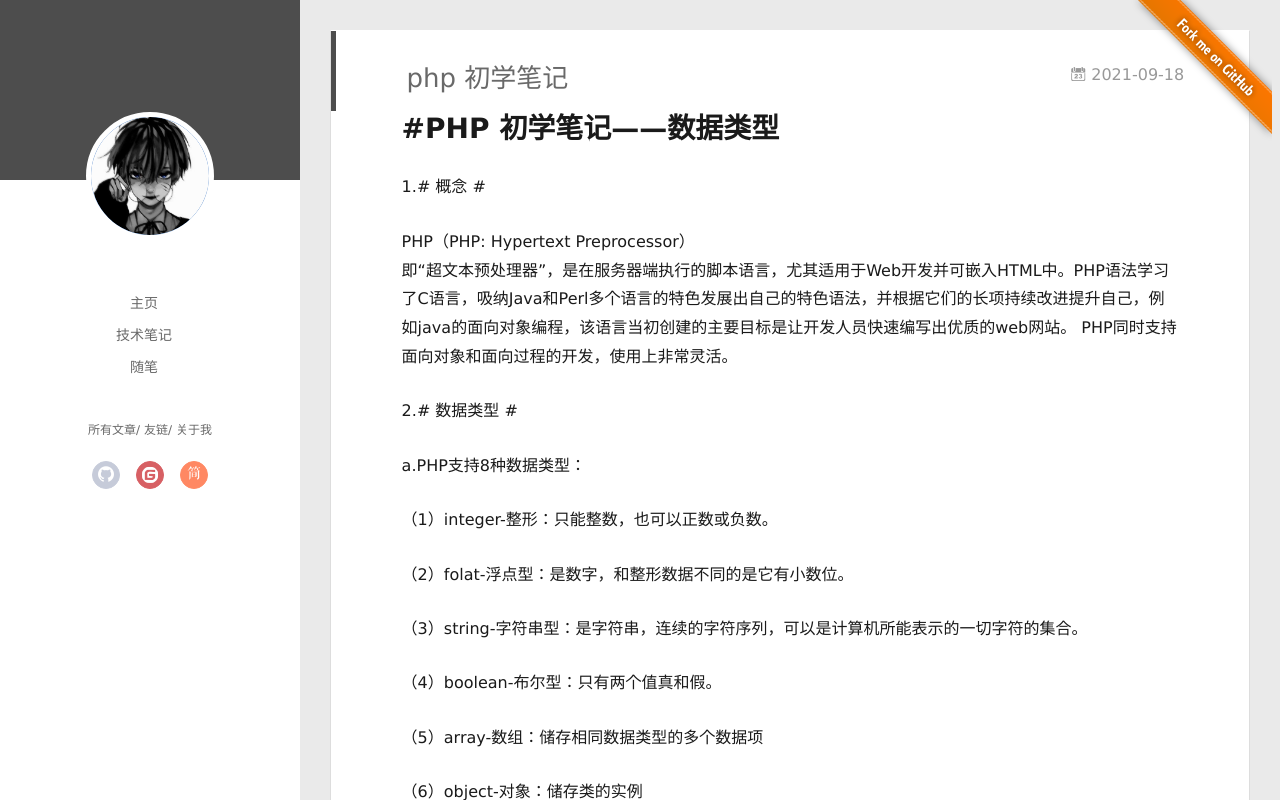
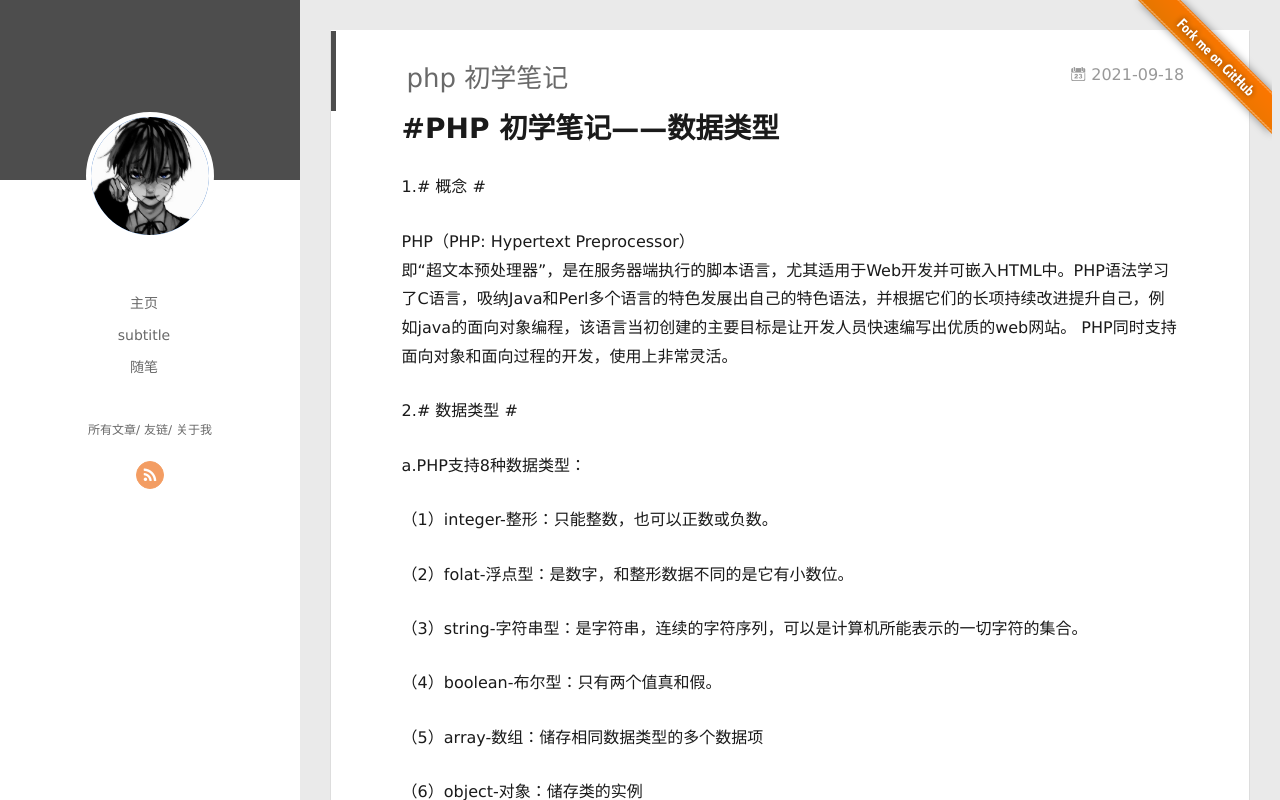
Before and after one commit to 00hello00/00hello00.github.io, a plain HTML site: page 2021/09/18/php初学笔记/index.html in a window 1280 px wide. Drawn offline with Linux system fonts and the light colour scheme; some packages are replaced by stand-ins of ours; a script that the page names is missing.

Commit message:
Site updated: 2021-09-25 22:19:09

```diff
--- a/2021/09/18/php初学笔记/index.html
+++ b/2021/09/18/php初学笔记/index.html
@@ -78,7 +78,7 @@
 
 				<li><a href="/" target="_blank">主页</a></li>
 
-				<li><a href="https://zhousiwei.gitee.io/ibooks/" target="_blank">技术笔记</a></li>
+				<li><a href="/%E6%97%A2%E7%84%B6%E9%80%89%E6%8B%A9%E4%BA%86%E8%BF%9C%E6%96%B9%EF%BC%8C%E4%BE%BF%E5%8F%AA%E9%A1%BE%E9%A3%8E%E9%9B%A8%E5%85%BC%E7%A8%8B" target="_blank">subtitle</a></li>
 
 				<li><a href="/tags/%E9%9A%8F%E7%AC%94/" target="_blank">随笔</a></li>
 
@@ -102,11 +102,7 @@
 		<nav class="header-nav">
 			<div class="social">
 
-					<a class="github" href="#" title="GitHub" target="_blank"><i class="icon-github"></i></a>
-
-					<a class="gitee" href="#" title="码云" target="_blank"><i class="icon-gitee"></i></a>
-
-					<a class="jianshu" href="#" title="简书" target="_blank"><i class="icon-jianshu"></i></a>
+					<a class="rss" href="#" title="RSS订阅" target="_blank"><i class="icon-rss"></i></a>
 
 			</div>
 
@@ -152,11 +148,7 @@
 			<nav class="header-nav">
 				<div class="social">
 
-						<a class="github" target="_blank" href="#" title="GitHub"><i class="icon-github"></i></a>
-
-						<a class="gitee" target="_blank" href="#" title="码云"><i class="icon-gitee"></i></a>
-
-						<a class="jianshu" target="_blank" href="#" title="简书"><i class="icon-jianshu"></i></a>
+						<a class="rss" target="_blank" href="#" title="RSS订阅"><i class="icon-rss"></i></a>
 
 				</div>
 			</nav>
@@ -167,7 +159,7 @@
 
 					<li style="width: 33.333333333333336%"><a href="/">主页</a></li>
 
-					<li style="width: 33.333333333333336%"><a target="_blank" rel="noopener" href="https://zhousiwei.gitee.io/ibooks/">技术笔记</a></li>
+					<li style="width: 33.333333333333336%"><a href="/%E6%97%A2%E7%84%B6%E9%80%89%E6%8B%A9%E4%BA%86%E8%BF%9C%E6%96%B9%EF%BC%8C%E4%BE%BF%E5%8F%AA%E9%A1%BE%E9%A3%8E%E9%9B%A8%E5%85%BC%E7%A8%8B">subtitle</a></li>
 
 					<li style="width: 33.333333333333336%"><a href="/tags/%E9%9A%8F%E7%AC%94/">随笔</a></li>
 
```
Also changed, not shown: archives/2021/09/index.html (+4 -12 lines), archives/2021/index.html (+4 -12 lines), archives/index.html (+4 -12 lines), index.html (+4 -12 lines).
